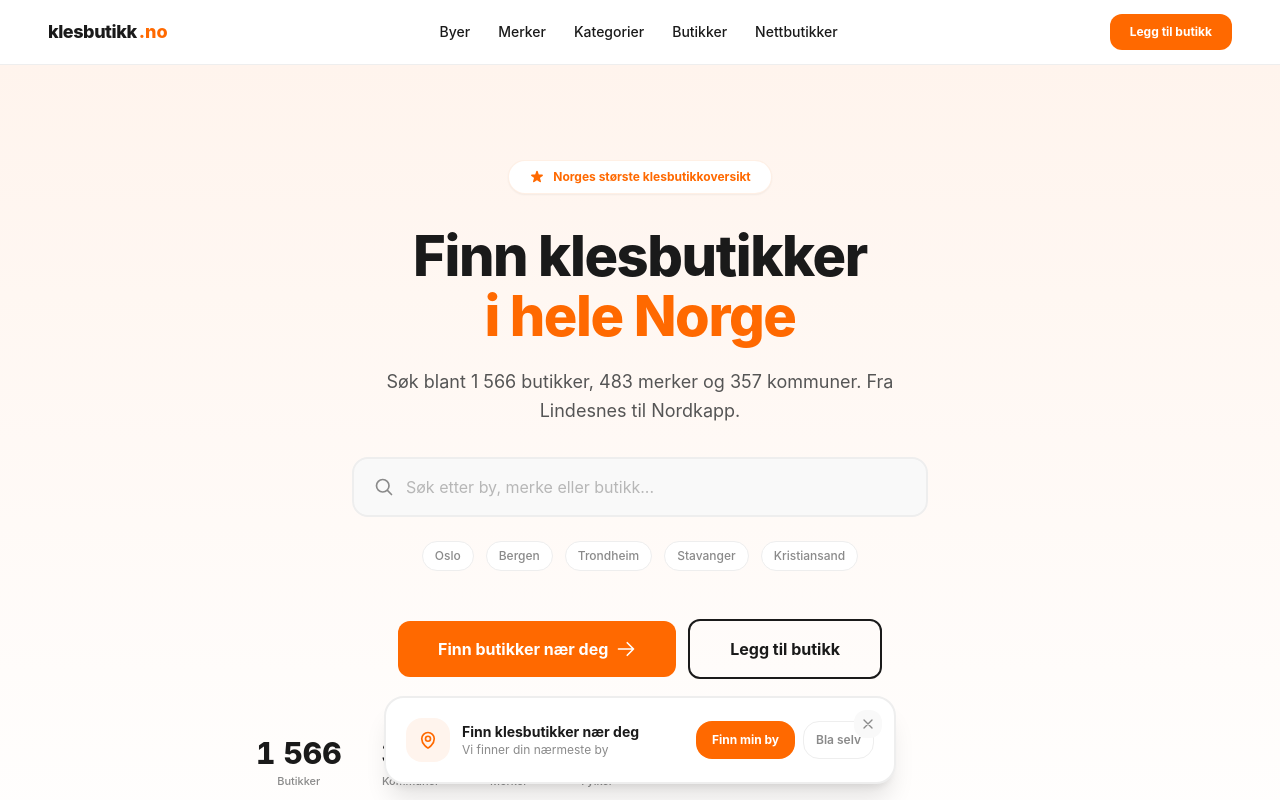
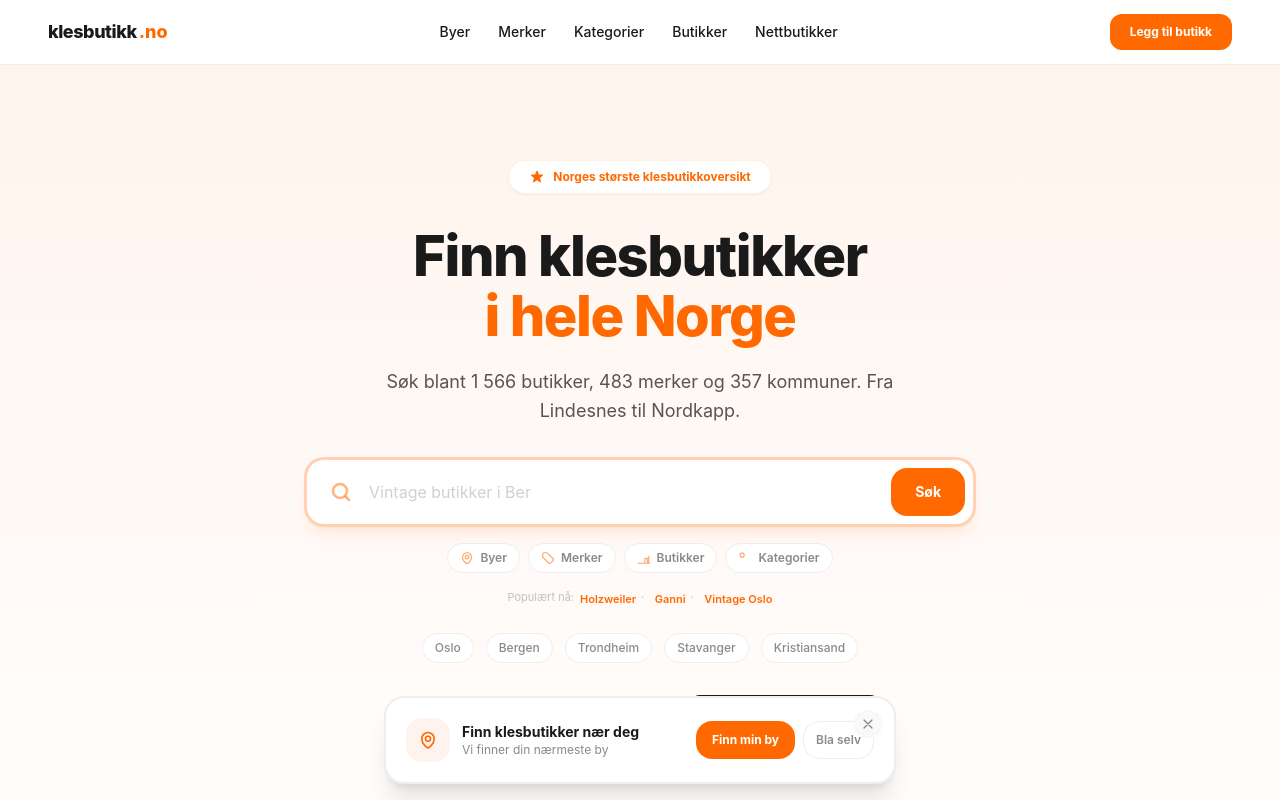
Before and after one commit to MohanM86/klesbutikk, a Next.js app: page / in a window 1280 px wide. Shown: the top 800 px of the page. Built offline with nearby package versions, Linux system fonts and the light colour scheme.

Commit message:
Add files via upload

```diff
--- a/src/app/page.tsx
+++ b/src/app/page.tsx
@@ -61,7 +61,7 @@ export default function HomePage() {
               <SearchBar variant="hero" />
             </div>
 
-            <div className="flex flex-wrap items-center justify-center gap-3 text-sm mb-12">
+            <div className="flex flex-wrap items-center justify-center gap-3 text-sm mb-8">
               {['Oslo', 'Bergen', 'Trondheim', 'Stavanger', 'Kristiansand'].map((c) => (
                 <Link key={c} href={`/${c.toLowerCase()}`} className="font-body text-xs font-medium text-muted hover:text-accent bg-white border border-border px-3 py-1.5 rounded-full transition-colors">
                   {c}
--- a/src/components/AnimatedHero.tsx
+++ b/src/components/AnimatedHero.tsx
@@ -31,12 +31,12 @@ export default function AnimatedHero({ totalStores, totalFylker }: { totalStores
   const merker = useCountUp(483, 1400, started);
 
   return (
-    <div ref={ref} className="flex gap-6 sm:gap-10">
+    <div ref={ref} className="flex justify-center gap-6 sm:gap-10">
       {[
         { val: stores.toLocaleString('nb-NO'), label: 'Butikker' },
-        { val: kommuner.toString(), label: 'Kommuner' },
         { val: merker.toString(), label: 'Merker' },
         { val: totalFylker.toString(), label: 'Fylker' },
+        { val: kommuner.toString(), label: 'Kommuner' },
       ].map((s) => (
         <div key={s.label} className="text-center">
           <span className="font-body text-2xl sm:text-3xl font-extrabold text-charcoal tabular-nums">{s.val}</span>
--- a/src/components/SearchBar.tsx
+++ b/src/components/SearchBar.tsx
@@ -1,42 +1,124 @@
 'use client';
-import { useState, useEffect, useRef } from 'react';
+import { useState, useEffect, useRef, useCallback } from 'react';
 import { useRouter } from 'next/navigation';
+import Link from 'next/link';
 
 interface SearchResult { type: 'city' | 'store'; label: string; sublabel: string; href: string; }
+
+const TYPING_SUGGESTIONS = [
+  'Holzweiler i Oslo',
+  'Vintage butikker i Bergen',
+  'Barneklær Trondheim',
+  'Filippa K i Stavanger',
+  'Designerbutikker i Kristiansand',
+  'Nike i Oslo',
+  'Ganni i Bergen',
+];
+
+const CATEGORIES = [
+  { label: 'Byer', href: '/by', icon: 'M15 10.5a3 3 0 11-6 0 3 3 0 016 0zM19.5 10.5c0 7.142-7.5 11.25-7.5 11.25S4.5 17.642 4.5 10.5a7.5 7.5 0 1115 0z' },
+  { label: 'Merker', href: '/merker', icon: 'M9.568 3H5.25A2.25 2.25 0 003 5.25v4.318c0 .597.237 1.17.659 1.591l9.581 9.581c.699.699 1.78.872 2.607.33a18.095 18.095 0 005.223-5.223c.542-.827.369-1.908-.33-2.607L11.16 3.66A2.25 2.25 0 009.568 3z' },
+  { label: 'Butikker', href: '/butikk', icon: 'M13.5 21v-7.5a.75.75 0 01.75-.75h3a.75.75 0 01.75.75V21m-4.5 0H2.36m11.14 0H18m0 0h3.64m-1.39 0V9.349' },
+  { label: 'Kategorier', href: '/kategorier', icon: 'M3.75 6A2.25 2.25 0 016 3.75h2.25A2.25 2.25 0 0110.5 6v2.25a2.25 2.25 0 01-2.25 2.25H6a2.25 2.25 0 01-2.25-2.25V6z' },
+];
+
+const POPULAR = [
+  { label: 'Holzweiler', href: '/merke/holzweiler' },
+  { label: 'Ganni', href: '/merke/ganni' },
+  { label: 'Vintage Oslo', href: '/kategori/vintage/oslo' },
+];
 
 export default function SearchBar({ variant = 'hero' }: { variant?: 'hero' | 'compact' }) {
   const [query, setQuery] = useState('');
   const [results, setResults] = useState<SearchResult[]>([]);
   const [isOpen, setIsOpen] = useState(false);
+  const [placeholder, setPlaceholder] = useState('');
+  const [isFocused, setIsFocused] = useState(false);
   const ref = useRef<HTMLDivElement>(null);
+  const inputRef = useRef<HTMLInputElement>(null);
   const router = useRouter();
 
+  // Auto-typing placeholder
+  useEffect(() => {
+    if (variant !== 'hero' || isFocused || query) return;
+
+    let suggestionIdx = 0;
+    let charIdx = 0;
+    let deleting = false;
+    let timeout: ReturnType<typeof setTimeout>;
+
+    const tick = () => {
+      const current = TYPING_SUGGESTIONS[suggestionIdx];
+
+      if (!deleting) {
+        charIdx++;
+        setPlaceholder(current.slice(0, charIdx));
+        if (charIdx >= current.length) {
+          timeout = setTimeout(() => { deleting = true; tick(); }, 2000);
+          return;
+        }
+        timeout = setTimeout(tick, 60 + Math.random() * 40);
+      } else {
+        charIdx--;
+        setPlaceholder(current.slice(0, charIdx));
+        if (charIdx <= 0) {
+          deleting = false;
+          suggestionIdx = (suggestionIdx + 1) % TYPING_SUGGESTIONS.length;
+          timeout = setTimeout(tick, 400);
+          return;
+        }
+        timeout = setTimeout(tick, 30);
+      }
+    };
+
+    timeout = setTimeout(tick, 800);
+    return () => clearTimeout(timeout);
+  }, [variant, isFocused, query]);
+
+  // Click outside
   useEffect(() => {
     const h = (e: MouseEvent) => { if (ref.current && !ref.current.contains(e.target as Node)) setIsOpen(false); };
-    document.addEventListener('mousedown', h); return () => document.removeEventListener('mousedown', h);
+    document.addEventListener('mousedown', h);
+    return () => document.removeEventListener('mousedown', h);
   }, []);
+
+  // Search API
   useEffect(() => {
     if (query.length < 2) { setResults([]); setIsOpen(false); return; }
     const t = setTimeout(async () => {
-      try { const r = await fetch(`/api/search?q=${encodeURIComponent(query)}`); const d = await r.json(); setResults(d.results || []); setIsOpen(true); } catch { setResults([]); }
+      try {
+        const r = await fetch(`/api/search?q=${encodeURIComponent(query)}`);
+        const d = await r.json();
+        setResults(d.results || []);
+        setIsOpen(true);
+      } catch { setResults([]); }
     }, 200);
     return () => clearTimeout(t);
   }, [query]);
 
+  const handleSelect = (href: string) => {
+    setIsOpen(false);
+    setQuery('');
+    router.push(href);
+  };
+
   const isHero = variant === 'hero';
+
+  if (!isHero) {
+    // Compact variant — simple
     return (
       <div ref={ref} className="relative w-full max-w-xl">
-      <div className={`relative flex items-center bg-surface border-2 transition-colors duration-150 ${isHero ? 'border-border focus-within:border-accent rounded-xl' : 'border-border focus-within:border-accent rounded-lg'}`}>
-        <div className={`flex-shrink-0 ${isHero ? 'pl-5' : 'pl-4'}`}>
-          <svg className="w-5 h-5 text-muted" fill="none" stroke="currentColor" viewBox="0 0 24 24">
+        <div className="relative flex items-center bg-surface border-2 border-border focus-within:border-accent rounded-lg transition-colors">
+          <div className="flex-shrink-0 pl-4">
+            <svg className="w-4 h-4 text-muted" fill="none" stroke="currentColor" viewBox="0 0 24 24">
               <path strokeLinecap="round" strokeLinejoin="round" strokeWidth={2} d="M21 21l-5.197-5.197m0 0A7.5 7.5 0 105.196 5.196a7.5 7.5 0 0010.607 10.607z" />
             </svg>
           </div>
           <input type="text" value={query} onChange={(e) => setQuery(e.target.value)}
             placeholder="Søk etter by, merke eller butikk..."
-          className={`w-full bg-transparent font-body text-charcoal placeholder:text-muted/60 focus:outline-none ${isHero ? 'px-3 py-4 text-base' : 'px-3 py-3 text-sm'}`} />
+            className="w-full bg-transparent font-body text-sm text-charcoal placeholder:text-muted/60 focus:outline-none px-3 py-3" />
           {query && (
-          <button onClick={() => { setQuery(''); setResults([]); setIsOpen(false); }} className="flex-shrink-0 pr-4 text-muted hover:text-charcoal transition-colors">
+            <button onClick={() => { setQuery(''); setResults([]); setIsOpen(false); }} className="flex-shrink-0 pr-3 text-muted hover:text-charcoal transition-colors">
               <svg className="w-4 h-4" fill="none" stroke="currentColor" viewBox="0 0 24 24"><path strokeLinecap="round" strokeLinejoin="round" strokeWidth={2} d="M6 18L18 6M6 6l12 12" /></svg>
             </button>
           )}
@@ -44,11 +126,17 @@ export default function SearchBar({ variant = 'hero' }: { variant?: 'hero' | 'co
         {isOpen && results.length > 0 && (
           <div className="absolute top-full left-0 right-0 mt-2 bg-white border border-border rounded-xl shadow-xl overflow-hidden z-50">
             {results.map((r, i) => (
-            <button key={i} onClick={() => { setIsOpen(false); setQuery(''); router.push(r.href); }}
+              <button key={i} onClick={() => handleSelect(r.href)}
                 className="w-full text-left px-4 py-3 hover:bg-accent-light transition-colors border-b border-border last:border-b-0 flex items-center gap-3">
-              <span className="flex-shrink-0 w-8 h-8 bg-surface rounded-lg flex items-center justify-center">
-                <span className="font-body text-[10px] font-bold text-muted">{r.type === 'city' ? 'BY' : 'B'}</span>
-              </span>
+                <div className="w-8 h-8 bg-surface rounded-lg flex items-center justify-center flex-shrink-0">
+                  <svg className="w-4 h-4 text-accent" fill="none" stroke="currentColor" viewBox="0 0 24 24">
+                    {r.type === 'city' ? (
+                      <path strokeLinecap="round" strokeLinejoin="round" strokeWidth={1.5} d="M15 10.5a3 3 0 11-6 0 3 3 0 016 0zM19.5 10.5c0 7.142-7.5 11.25-7.5 11.25S4.5 17.642 4.5 10.5a7.5 7.5 0 1115 0z" />
+                    ) : (
+                      <path strokeLinecap="round" strokeLinejoin="round" strokeWidth={1.5} d="M13.5 21v-7.5a.75.75 0 01.75-.75h3a.75.75 0 01.75.75V21m-4.5 0H2.36m11.14 0H18m0 0h3.64" />
+                    )}
+                  </svg>
+                </div>
                 <div>
                   <p className="font-body text-sm font-semibold text-charcoal">{r.label}</p>
                   <p className="font-body text-xs text-muted">{r.sublabel}</p>
@@ -60,3 +148,101 @@ export default function SearchBar({ variant = 'hero' }: { variant?: 'hero' | 'co
       </div>
     );
   }
+
+  // ─── HERO VARIANT — WOW ─────────────────────────────
+  return (
+    <div ref={ref} className="relative w-full max-w-2xl mx-auto">
+      {/* Main search box */}
+      <div className={`relative flex items-center bg-white border-[3px] rounded-2xl p-1.5 transition-all duration-300 ${
+        isFocused || query ? 'border-accent shadow-xl shadow-accent/15' : 'border-accent/30 shadow-lg shadow-accent/10'
+      }`}>
+        <div className="flex-shrink-0 pl-4">
+          <svg className={`w-6 h-6 transition-colors duration-200 ${isFocused || query ? 'text-accent' : 'text-accent/50'}`} fill="none" stroke="currentColor" viewBox="0 0 24 24">
+            <circle cx="11" cy="11" r="7" strokeWidth={2.5} />
+            <path d="m20 20-3.5-3.5" strokeWidth={2.5} strokeLinecap="round" />
+          </svg>
+        </div>
+        <input
+          ref={inputRef}
+          type="text"
+          value={query}
+          onChange={(e) => setQuery(e.target.value)}
+          onFocus={() => setIsFocused(true)}
+          onBlur={() => setIsFocused(false)}
+          placeholder={placeholder || 'Søk etter by, merke eller butikk...'}
+          className="w-full bg-transparent font-body text-base text-charcoal placeholder:text-muted/40 focus:outline-none px-4 py-3.5"
+        />
+        {query ? (
+          <button onClick={() => { setQuery(''); setResults([]); setIsOpen(false); }}
+            className="flex-shrink-0 mr-2 p-2 text-muted hover:text-charcoal transition-colors">
+            <svg className="w-5 h-5" fill="none" stroke="currentColor" viewBox="0 0 24 24"><path strokeLinecap="round" strokeLinejoin="round" strokeWidth={2} d="M6 18L18 6M6 6l12 12" /></svg>
+          </button>
+        ) : null}
+        <button
+          onClick={() => { if (query) { /* submit */ } else { inputRef.current?.focus(); } }}
+          className="flex-shrink-0 bg-accent hover:bg-accent-hover text-white font-body font-bold text-sm px-6 py-3.5 rounded-xl transition-all duration-200 active:scale-[0.97] mr-0.5"
+        >
+          Søk
+        </button>
+      </div>
+
+      {/* Category pills */}
+      <div className="flex justify-center gap-2 mt-4">
+        {CATEGORIES.map((cat) => (
+          <Link key={cat.label} href={cat.href}
+            className="group flex items-center gap-1.5 bg-white border border-border px-3 py-1.5 rounded-full hover:border-accent hover:bg-accent-light transition-all duration-200">
+            <svg className="w-3.5 h-3.5 text-accent/60 group-hover:text-accent transition-colors" fill="none" stroke="currentColor" viewBox="0 0 24 24">
+              <path strokeLinecap="round" strokeLinejoin="round" strokeWidth={2} d={cat.icon} />
+            </svg>
+            <span className="font-body text-xs font-semibold text-muted group-hover:text-accent transition-colors">{cat.label}</span>
+          </Link>
+        ))}
+      </div>
+
+      {/* Popular now */}
+      <div className="flex items-center justify-center gap-1.5 mt-3">
+        <span className="font-body text-[11px] text-muted/50">Populært nå:</span>
+        {POPULAR.map((p, i) => (
+          <span key={p.label}>
+            <Link href={p.href} className="font-body text-[11px] font-semibold text-accent hover:text-accent-hover transition-colors">
+              {p.label}
+            </Link>
+            {i < POPULAR.length - 1 && <span className="text-muted/30 mx-1">·</span>}
+          </span>
+        ))}
+      </div>
+
+      {/* Results dropdown */}
+      {isOpen && results.length > 0 && (
+        <div className="absolute top-[72px] left-0 right-0 bg-white border-2 border-border rounded-2xl shadow-2xl overflow-hidden z-50">
+          <div className="px-4 pt-3 pb-1">
+            <p className="font-body text-[10px] font-bold text-muted/50 tracking-wider uppercase">Resultater</p>
+          </div>
+          {results.map((r, i) => (
+            <button key={i} onClick={() => handleSelect(r.href)}
+              className="w-full text-left px-4 py-3 hover:bg-accent-light transition-colors flex items-center gap-3">
+              <div className={`w-10 h-10 rounded-xl flex items-center justify-center flex-shrink-0 ${
+                r.type === 'city' ? 'bg-accent' : 'bg-accent-light'
+              }`}>
+                <svg className={`w-5 h-5 ${r.type === 'city' ? 'text-white' : 'text-accent'}`} fill="none" stroke="currentColor" viewBox="0 0 24 24">
+                  {r.type === 'city' ? (
+                    <path strokeLinecap="round" strokeLinejoin="round" strokeWidth={1.5} d="M15 10.5a3 3 0 11-6 0 3 3 0 016 0zM19.5 10.5c0 7.142-7.5 11.25-7.5 11.25S4.5 17.642 4.5 10.5a7.5 7.5 0 1115 0z" />
+                  ) : (
+                    <path strokeLinecap="round" strokeLinejoin="round" strokeWidth={1.5} d="M13.5 21v-7.5a.75.75 0 01.75-.75h3a.75.75 0 01.75.75V21m-4.5 0H2.36m11.14 0H18m0 0h3.64m-1.39 0V9.349" />
+                  )}
+                </svg>
+              </div>
+              <div className="flex-1 min-w-0">
+                <p className="font-body text-sm font-bold text-charcoal">{r.label}</p>
+                <p className="font-body text-xs text-muted">{r.sublabel}</p>
+              </div>
+              <svg className="w-4 h-4 text-border-dark flex-shrink-0" fill="none" stroke="currentColor" viewBox="0 0 24 24">
+                <path strokeLinecap="round" strokeLinejoin="round" strokeWidth={2} d="M8.25 4.5l7.5 7.5-7.5 7.5" />
+              </svg>
+            </button>
+          ))}
+        </div>
+      )}
+    </div>
+  );
+}
```
Lines whose indentation alone changed are shown as unchanged.
